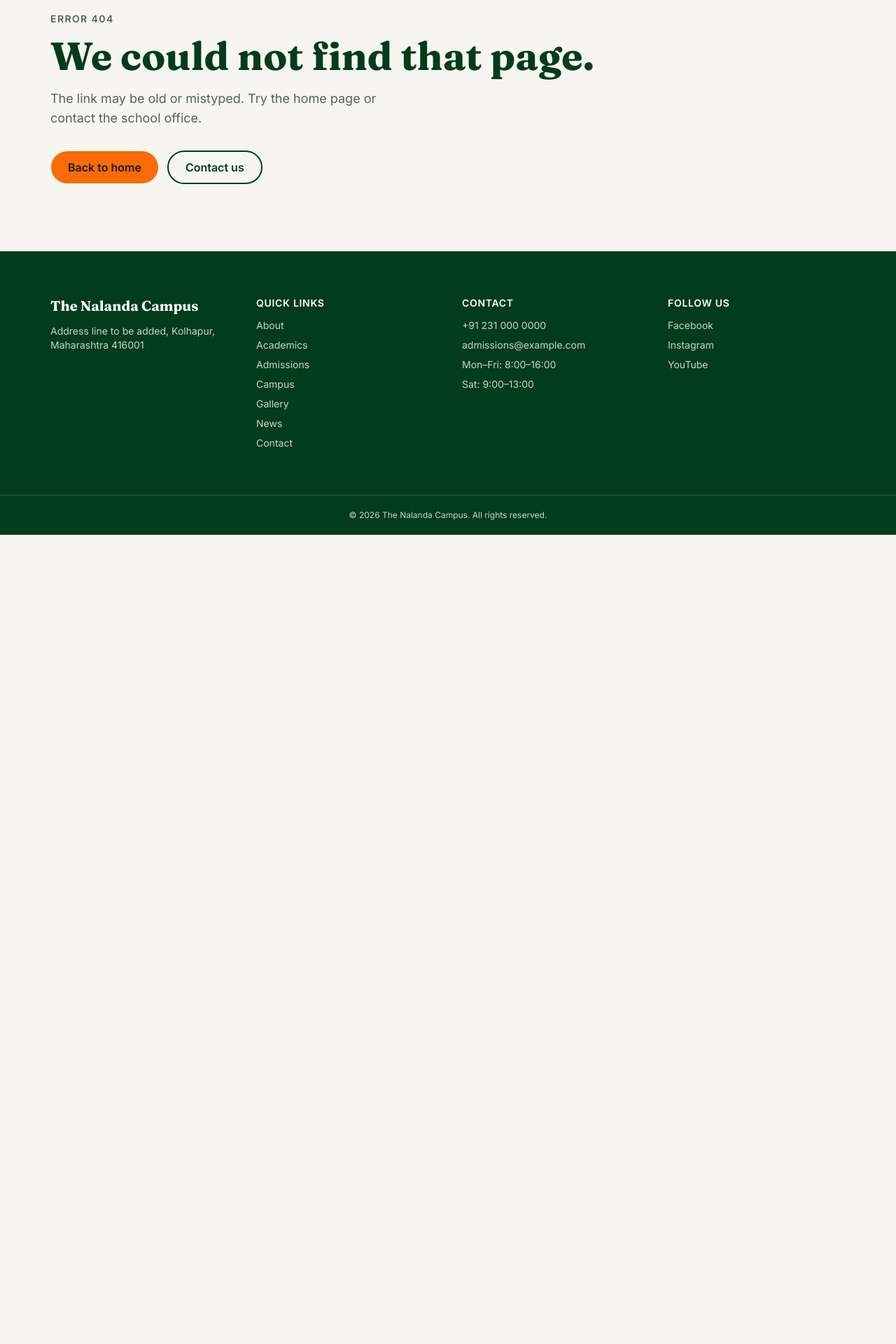
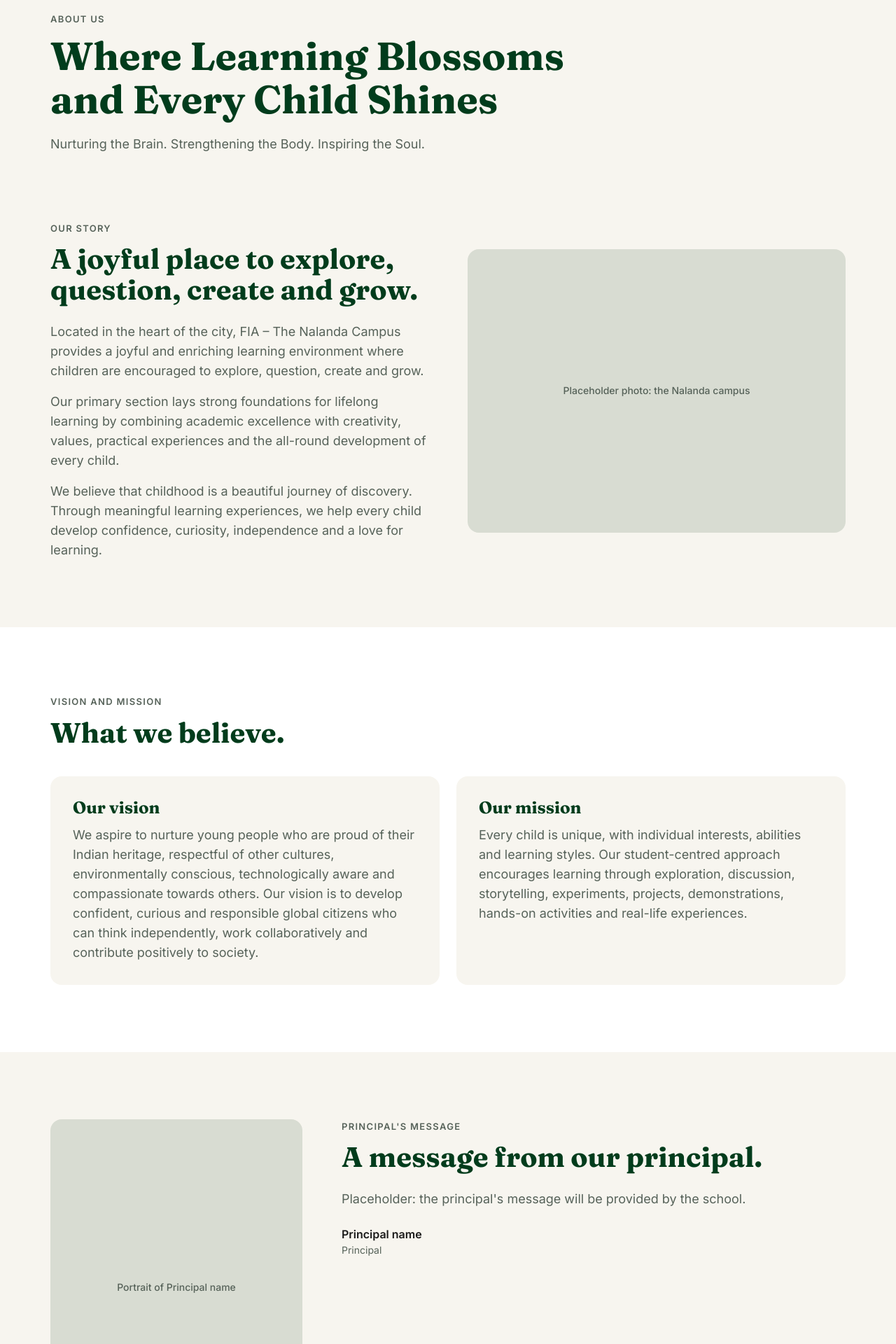
Before and after one commit to srusht-i19/nalanda-school-website, a Next.js app: page /about in a window 1280 px wide. Before the commit this address had no page. Shown: the part 200-2120 px from the top of the page at 70% size. Before the commit the page ends 964 px from the top, so only its background shows below. Built offline with nearby package versions, Linux system fonts and the light colour scheme.

Commit message:
Day 4: About page

```diff
--- /dev/null
+++ b/app/about/page.tsx
@@ -0,0 +1,144 @@
+import type { Metadata } from "next";
+import { CtaBand } from "@/components/sections/cta-band";
+import { PageHero } from "@/components/sections/page-hero";
+import { ImageFrame } from "@/components/ui/image-frame";
+import { Section } from "@/components/ui/section";
+import { SectionHeading } from "@/components/ui/section-heading";
+import { about } from "@/content/about";
+import { faculty } from "@/content/faculty";
+import { school } from "@/content/school";
+
+export const metadata: Metadata = {
+  title: "About us",
+  description: `About ${school.fullName}: our story, vision, mission and leadership.`,
+};
+
+export default function AboutPage() {
+  const principal = faculty.find((p) => p.id === "principal");
+  const leaders = faculty.filter((p) => p.id !== "principal");
+
+  return (
+    <>
+      <PageHero
+        eyebrow={about.hero.eyebrow}
+        title={about.hero.title}
+        lead={about.hero.lead}
+      />
+
+      {/* Our story */}
+      <Section className="pt-8 min-[900px]:pt-12">
+        <div className="grid items-center gap-10 min-[900px]:grid-cols-2 min-[900px]:gap-14">
+          <div>
+            <SectionHeading
+              eyebrow={about.story.eyebrow}
+              title={about.story.title}
+            />
+            <div className="text-muted-foreground mt-6 space-y-4 text-lg">
+              {about.story.paragraphs.map((p) => (
+                <p key={p}>{p}</p>
+              ))}
+            </div>
+          </div>
+          <ImageFrame alt={about.story.imageAlt} ratio="4/3" />
+        </div>
+      </Section>
+
+      {/* Vision and mission */}
+      <Section tone="white">
+        <SectionHeading
+          eyebrow={about.beliefs.eyebrow}
+          title={about.beliefs.title}
+        />
+        <div className="mt-10 grid gap-6 min-[900px]:grid-cols-2">
+          {[about.vision, about.mission].map((b) => (
+            <div key={b.label} className="rounded-card bg-surface p-8">
+              <h3>{b.label}</h3>
+              <p className="text-muted-foreground mt-3 text-lg">{b.text}</p>
+            </div>
+          ))}
+        </div>
+      </Section>
+
+      {/* Principal's message */}
+      <Section>
+        <div className="grid items-start gap-10 min-[900px]:grid-cols-[360px_1fr] min-[900px]:gap-14">
+          <ImageFrame
+            alt={`Portrait of ${principal?.name ?? "the principal"}`}
+            src={principal?.photo}
+            ratio="3/4"
+          />
+          <div>
+            <SectionHeading
+              eyebrow={about.principal.eyebrow}
+              title={about.principal.title}
+            />
+            <div className="text-muted-foreground mt-6 space-y-4 text-lg">
+              {about.principal.paragraphs.map((p) => (
+                <p key={p}>{p}</p>
+              ))}
+            </div>
+            <p className="text-ink mt-6 font-semibold">{principal?.name}</p>
+            <p className="text-muted-foreground text-sm">{principal?.role}</p>
+          </div>
+        </div>
+      </Section>
+
+      {/* Leadership cards */}
+      <Section tone="white">
+        <SectionHeading
+          eyebrow={about.leadership.eyebrow}
+          title={about.leadership.title}
+        />
+        <div className="mt-10 grid gap-6 min-[640px]:grid-cols-2 min-[900px]:grid-cols-3">
+          {leaders.map((p) => (
+            <div
+              key={p.id}
+              className="rounded-card bg-surface shadow-card overflow-hidden"
+            >
+              <ImageFrame
+                alt={`Portrait of ${p.name}`}
+                src={p.photo}
+                ratio="3/4"
+                className="rounded-none"
+              />
+              <div className="p-6">
+                <h3 className="text-xl">{p.name}</h3>
+                <p className="text-muted-foreground mt-1 text-sm font-semibold">
+                  {p.role}
+                </p>
+                <p className="text-muted-foreground mt-3 text-[15px]">
+                  {p.bio}
+                </p>
+              </div>
+            </div>
+          ))}
+        </div>
+      </Section>
+
+      {/* Affiliations */}
+      <Section>
+        <SectionHeading
+          eyebrow={about.affiliations.eyebrow}
+          title={about.affiliations.title}
+        />
+        <ul className="mt-10 grid gap-4 min-[640px]:grid-cols-3">
+          {about.affiliations.items.map((a) => (
+            <li
+              key={a.label}
+              className="rounded-card border-line bg-surface-2 border p-6"
+            >
+              <p className="text-muted-foreground text-sm font-semibold tracking-wider uppercase">
+                {a.label}
+              </p>
+              <p className="font-heading text-primary mt-2 text-xl font-bold">
+                {a.value}
+              </p>
+            </li>
+          ))}
+        </ul>
+      </Section>
+
+      <CtaBand />
+    </>
+  );
+}
--- a/app/layout.tsx
+++ b/app/layout.tsx
@@ -19,7 +19,10 @@ const inter = Inter({
 });
 
 export const metadata: Metadata = {
-  title: `${school.name} · ${school.city}`,
+  title: {
+    default: `${school.name} · ${school.city}`,
+    template: `%s · ${school.name}`,
+  },
   description: `School in ${school.city}, Maharashtra. Admissions open for ${school.session}.`,
 };
 
--- /dev/null
+++ b/components/sections/page-hero.tsx
@@ -0,0 +1,21 @@
+import { Container } from "@/components/ui/container";
+
+type Props = { eyebrow: string; title: string; lead?: string };
+
+export function PageHero({ eyebrow, title, lead }: Props) {
+  return (
+    <section className="pt-16 pb-8 min-[900px]:pt-24 min-[900px]:pb-12">
+      <Container>
+        <p className="text-muted-foreground mb-3 text-[13px] font-semibold tracking-[0.1em] uppercase">
+          {eyebrow}
+        </p>
+        <h1 className="max-w-[820px]">{title}</h1>
+        {lead && (
+          <p className="text-muted-foreground mt-5 max-w-[620px] text-lg">
+            {lead}
+          </p>
+        )}
+      </Container>
+    </section>
+  );
+}
--- /dev/null
+++ b/content/about.ts
@@ -0,0 +1,52 @@
+export const about = {
+  hero: {
+    eyebrow: "About us",
+    title: "Where Learning Blossoms and Every Child Shines",
+    lead: "Nurturing the Brain. Strengthening the Body. Inspiring the Soul.",
+  },
+  story: {
+    eyebrow: "Our story",
+    title: "A joyful place to explore, question, create and grow.",
+    // TODO: add the school's history (founding year, founders) once the school sends it
+    paragraphs: [
+      "Located in the heart of the city, FIA – The Nalanda Campus provides a joyful and enriching learning environment where children are encouraged to explore, question, create and grow.",
+      "Our primary section lays strong foundations for lifelong learning by combining academic excellence with creativity, values, practical experiences and the all-round development of every child.",
+      "We believe that childhood is a beautiful journey of discovery. Through meaningful learning experiences, we help every child develop confidence, curiosity, independence and a love for learning.",
+    ],
+    imageAlt: "Placeholder photo: the Nalanda campus",
+  },
+  beliefs: {
+    eyebrow: "Vision and mission",
+    title: "What we believe.",
+  },
+  vision: {
+    label: "Our vision",
+    text: "We aspire to nurture young people who are proud of their Indian heritage, respectful of other cultures, environmentally conscious, technologically aware and compassionate towards others. Our vision is to develop confident, curious and responsible global citizens who can think independently, work collaboratively and contribute positively to society.",
+  },
+  mission: {
+    label: "Our mission",
+    text: "Every child is unique, with individual interests, abilities and learning styles. Our student-centred approach encourages learning through exploration, discussion, storytelling, experiments, projects, demonstrations, hands-on activities and real-life experiences.",
+  },
+  principal: {
+    eyebrow: "Principal's message",
+    title: "A message from our principal.",
+    // TODO: replace with the principal's own message (150–300 words)
+    paragraphs: [
+      "Placeholder: the principal's message will be provided by the school.",
+    ],
+  },
+  leadership: {
+    eyebrow: "Leadership and management",
+    title: "The people who lead our school.",
+  },
+  affiliations: {
+    eyebrow: "Affiliations and recognitions",
+    title: "Trusted and recognised.",
+    // TODO: fill in once the school confirms its board and recognitions
+    items: [
+      { label: "Board affiliation", value: "To be confirmed" },
+      { label: "Recognition", value: "To be confirmed" },
+      { label: "Classes offered", value: "To be confirmed" },
+    ],
+  },
+};
```
